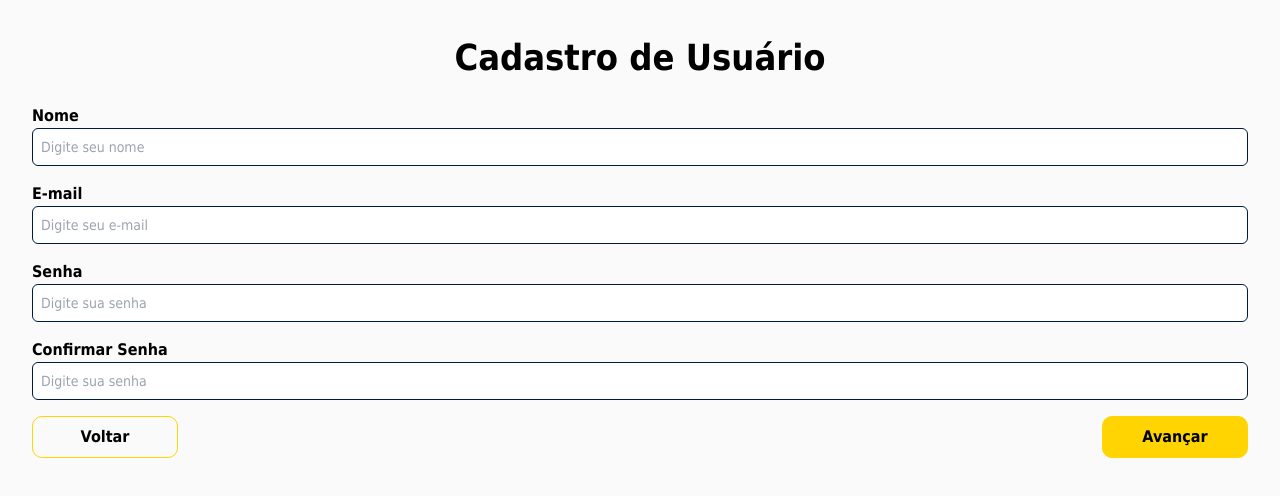
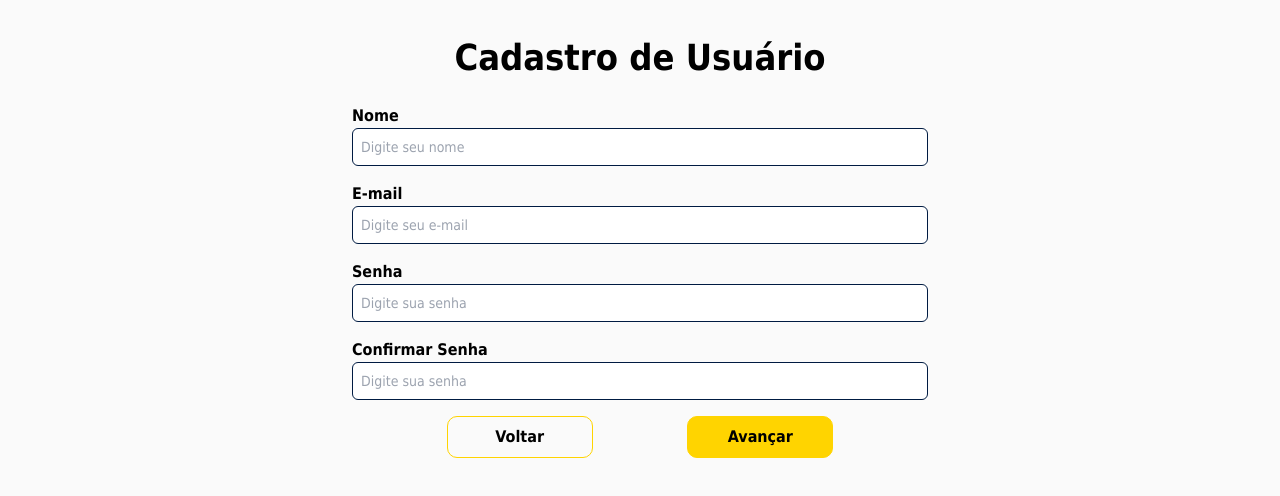
Before and after one commit to VINNE7/chefaofront, a React (Vite) app: page /signup in a window 1280 px wide. Shown: the top 496 px of the page. Built offline with nearby package versions, Linux system fonts and the light colour scheme.

Commit message:
ajuste desktop

```diff
--- a/src/pages/signup/index.tsx
+++ b/src/pages/signup/index.tsx
@@ -16,7 +16,7 @@ export default function Signup() {
 
   return (
     <div className="min-h-screen w-screen flex bg-semiwhite justify-center items-center flex-col ">
-      <div className="min-h-screen min-w-full flex justify-start items-center flex-col  bg-semiwhite">
+      <div className="min-h-screen min-w-[50%] flex items-center flex-col  bg-semiwhite ">
         <h1 className="raisinblack text-4xl leading-12 text-center font-bold w-4/5 mt-9 mb-6">
           Cadastro de Usuário
         </h1>
@@ -86,7 +86,7 @@ export default function Signup() {
               />
             </div>
           </div>
-          <div className="text-center raisinblack text-base font-bold flex-row flex justify-between">
+          <div className="text-center raisinblack text-base font-bold flex-row flex justify-between lg:justify-evenly">
           <Link to={'/login'}>
           <FormButtonBack buttonLabel="Voltar" />
           </Link>
```
